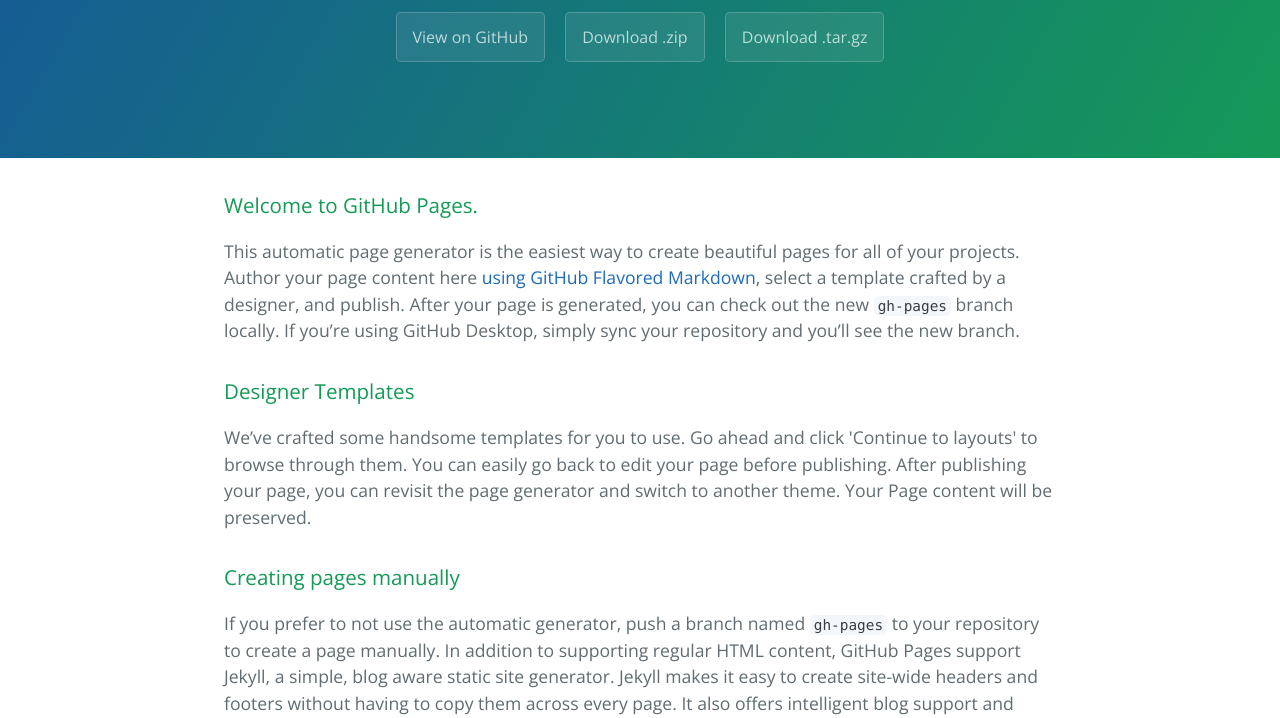
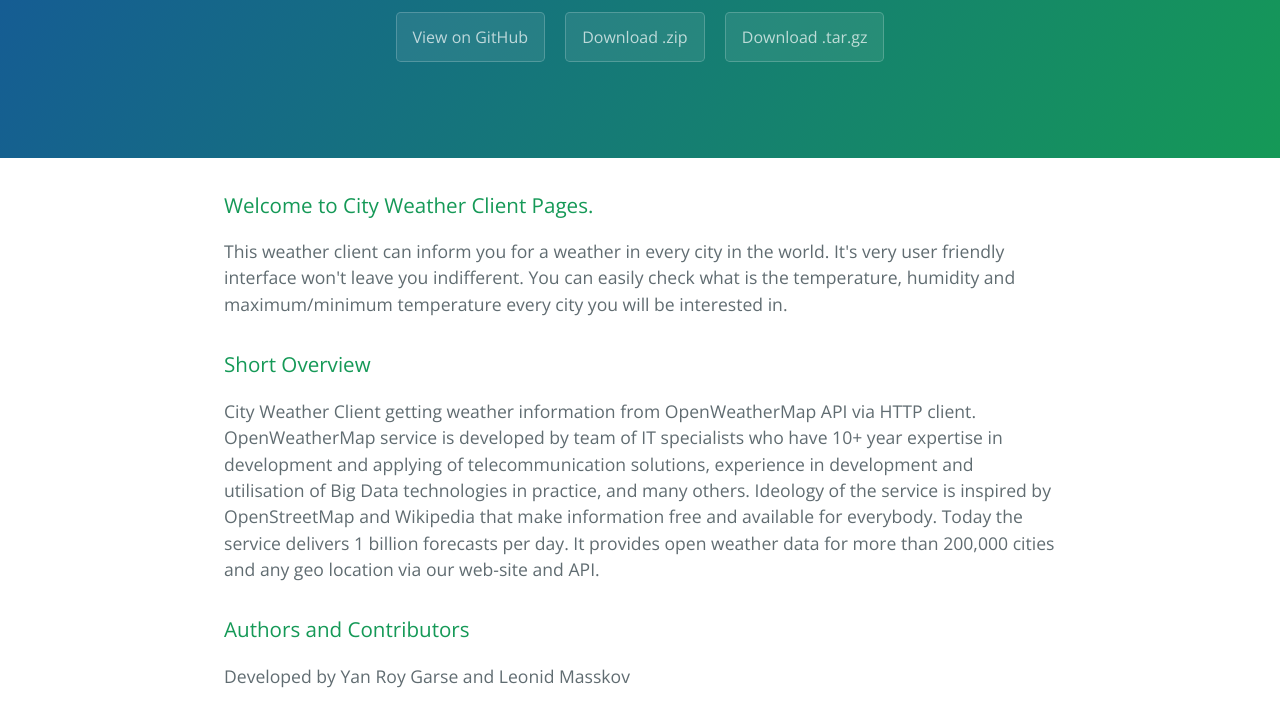
Before and after one commit to yangarse78/JavaFinalProject, a plain HTML site: page index.html in a window 1280 px wide. Shown: the part 225-943 px from the top of the page. Drawn offline with nearby package versions, Linux system fonts and the light colour scheme.

```diff
--- a/index.html
+++ b/index.html
@@ -20,24 +20,23 @@
 
     <section class="main-content">
       <h3>
-<a id="welcome-to-github-pages" class="anchor" href="#welcome-to-github-pages" aria-hidden="true"><span class="octicon octicon-link"></span></a>Welcome to GitHub Pages.</h3>
+<a id="welcome-to-city-weather-client-pages" class="anchor" href="#welcome-to-city-weather-client-pages" aria-hidden="true"><span class="octicon octicon-link"></span></a>Welcome to City Weather Client Pages.</h3>
 
-<p>This automatic page generator is the easiest way to create beautiful pages for all of your projects. Author your page content here <a href="https://guides.github.com/features/mastering-markdown/">using GitHub Flavored Markdown</a>, select a template crafted by a designer, and publish. After your page is generated, you can check out the new <code>gh-pages</code> branch locally. If you’re using GitHub Desktop, simply sync your repository and you’ll see the new branch.</p>
+<p>This weather client can inform you for a weather in every city in the world.
+It's very user friendly interface won't leave you indifferent. You can easily check what is the temperature, humidity and maximum/minimum temperature every city you will be interested in.</p>
 
 <h3>
-<a id="designer-templates" class="anchor" href="#designer-templates" aria-hidden="true"><span class="octicon octicon-link"></span></a>Designer Templates</h3>
+<a id="short-overview" class="anchor" href="#short-overview" aria-hidden="true"><span class="octicon octicon-link"></span></a>Short Overview</h3>
 
-<p>We’ve crafted some handsome templates for you to use. Go ahead and click 'Continue to layouts' to browse through them. You can easily go back to edit your page before publishing. After publishing your page, you can revisit the page generator and switch to another theme. Your Page content will be preserved.</p>
-
-<h3>
-<a id="creating-pages-manually" class="anchor" href="#creating-pages-manually" aria-hidden="true"><span class="octicon octicon-link"></span></a>Creating pages manually</h3>
-
-<p>If you prefer to not use the automatic generator, push a branch named <code>gh-pages</code> to your repository to create a page manually. In addition to supporting regular HTML content, GitHub Pages support Jekyll, a simple, blog aware static site generator. Jekyll makes it easy to create site-wide headers and footers without having to copy them across every page. It also offers intelligent blog support and other advanced templating features.</p>
+<p>City Weather Client getting weather information from OpenWeatherMap API via HTTP client.
+OpenWeatherMap service is developed by team of IT specialists who have 10+ year expertise in development and applying of telecommunication solutions, experience in development and utilisation of Big Data technologies in practice, and many others.
+Ideology of the service is inspired by OpenStreetMap and Wikipedia that make information free and available for everybody.
+Today the service delivers 1 billion forecasts per day. It provides open weather data for more than 200,000 cities and any geo location via our web-site and API.</p>
 
 <h3>
 <a id="authors-and-contributors" class="anchor" href="#authors-and-contributors" aria-hidden="true"><span class="octicon octicon-link"></span></a>Authors and Contributors</h3>
 
-<p>You can <a href="https://github.com/blog/821" class="user-mention">@mention</a> a GitHub username to generate a link to their profile. The resulting <code>&lt;a&gt;</code> element will link to the contributor’s GitHub Profile. For example: In 2007, Chris Wanstrath (<a href="https://github.com/defunkt" class="user-mention">@defunkt</a>), PJ Hyett (<a href="https://github.com/pjhyett" class="user-mention">@pjhyett</a>), and Tom Preston-Werner (<a href="https://github.com/mojombo" class="user-mention">@mojombo</a>) founded GitHub.</p>
+<p>Developed by Yan Roy Garse and Leonid Masskov</p>
 
 <h3>
 <a id="support-or-contact" class="anchor" href="#support-or-contact" aria-hidden="true"><span class="octicon octicon-link"></span></a>Support or Contact</h3>
```
Also changed, not shown: params.json (+1 -1 lines).
